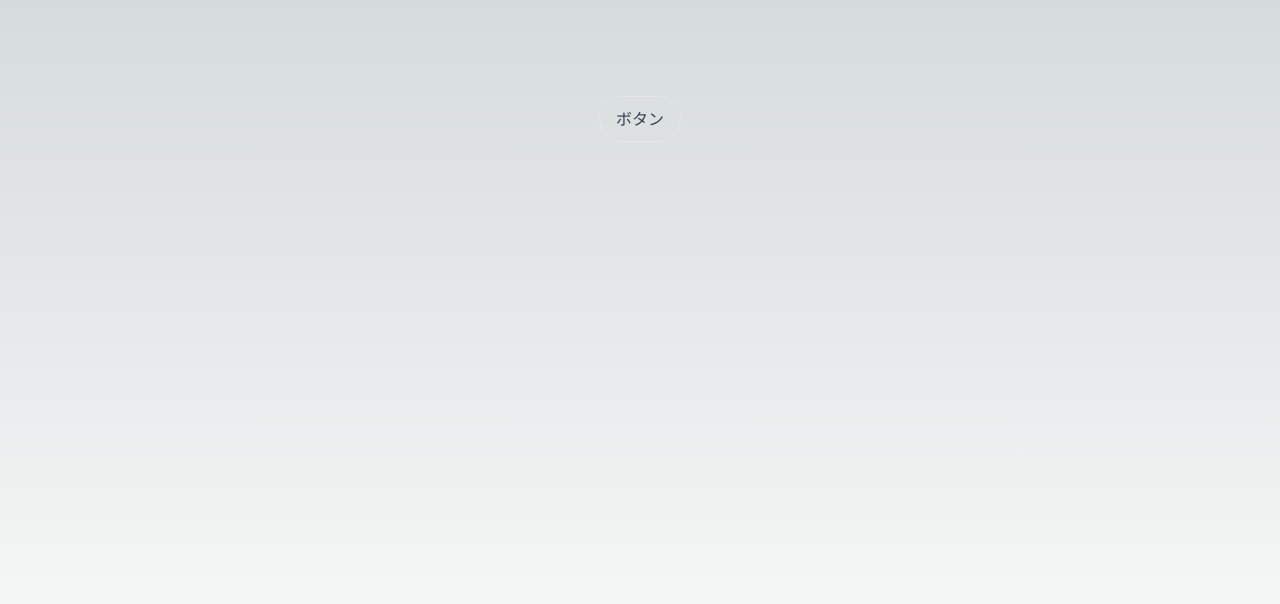
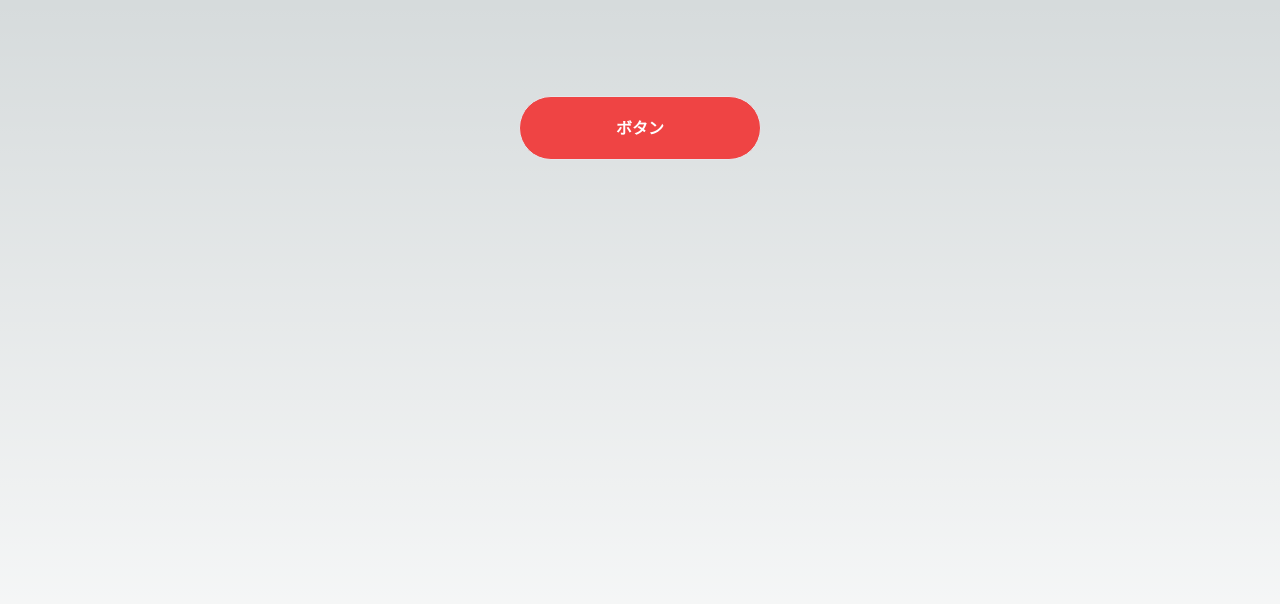
Before and after one commit to MasatoNagashima/order-app, a Next.js app: page / in a window 1280 px wide. Shown: the top 604 px of the page. Built offline with nearby package versions, Linux system fonts and the light colour scheme.

Commit message:
UI parts の作成

```diff
--- a/components/uiParts/BigButton.tsx
+++ b/components/uiParts/BigButton.tsx
@@ -1,11 +1,18 @@
 import Link from 'next/link';
+import { ReactNode } from 'react';
 
-export const BigButton = ({ children, href, className }: any) => (
+interface BigButtonProps {
+  children: ReactNode;
+  href: string;
+  className?: string;
+}
+
+export const BigButton = ({ children, href, className }: BigButtonProps) => (
   <Link
     href={href}
     scroll={false}
-    className={`py-2.5 px-4 text-center rounded-full duration-150 ${
-      className || ''
+    className={`py-5 px-24 text-center flex items-center h-16 rounded-full duration-150 text-white bg-red-500 font-bold ${
+      className ? className : ''
     }`}
   >
     {children}
--- a/components/uiParts/SmallButton.tsx
+++ b/components/uiParts/SmallButton.tsx
@@ -0,0 +1,27 @@
+import Link from 'next/link';
+import { ReactNode } from 'react';
+
+
+interface SmallButtonProps {
+  children: React.ReactNode;
+  href: string;
+  className?: string;
+  color: 'red' | 'white';
+}
+
+export const SmallButton = ({ children, href, className, color }: SmallButtonProps) => {
+  const baseClasses = 'py-6 px-8 text-center flex items-center h-16 rounded-full duration-150';
+  const colorClasses = color === 'red'
+    ? 'text-white bg-red-500'
+    : 'border border-black';
+
+  return (
+    <Link
+      href={href}
+      scroll={false}
+      className={`${baseClasses} ${colorClasses} ${className ? className : ''}`}
+    >
+      {children}
+    </Link>
+  );
+};
```
Also changed, not shown: components/uiParts/InputForm.tsx (deleted).
